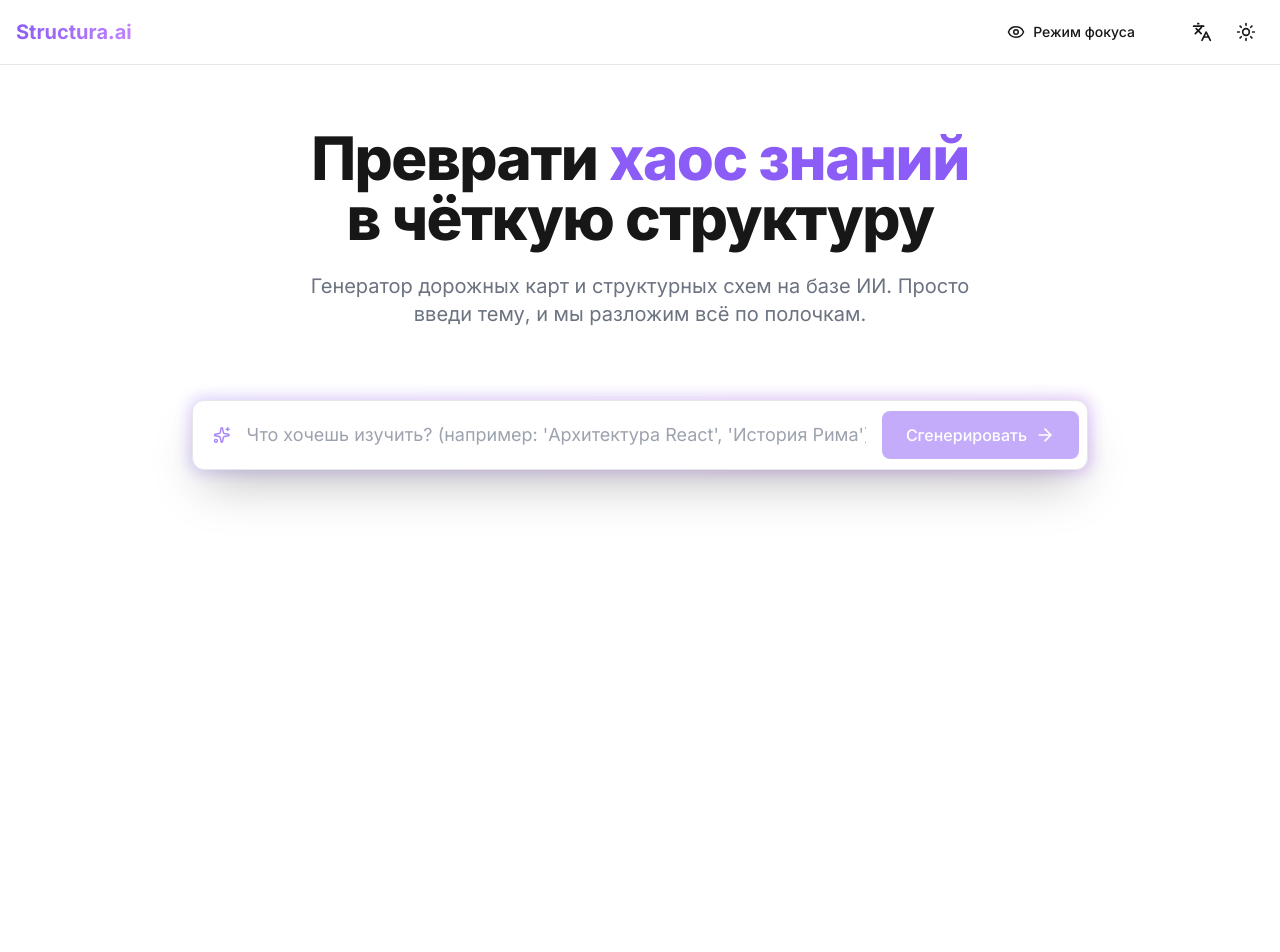
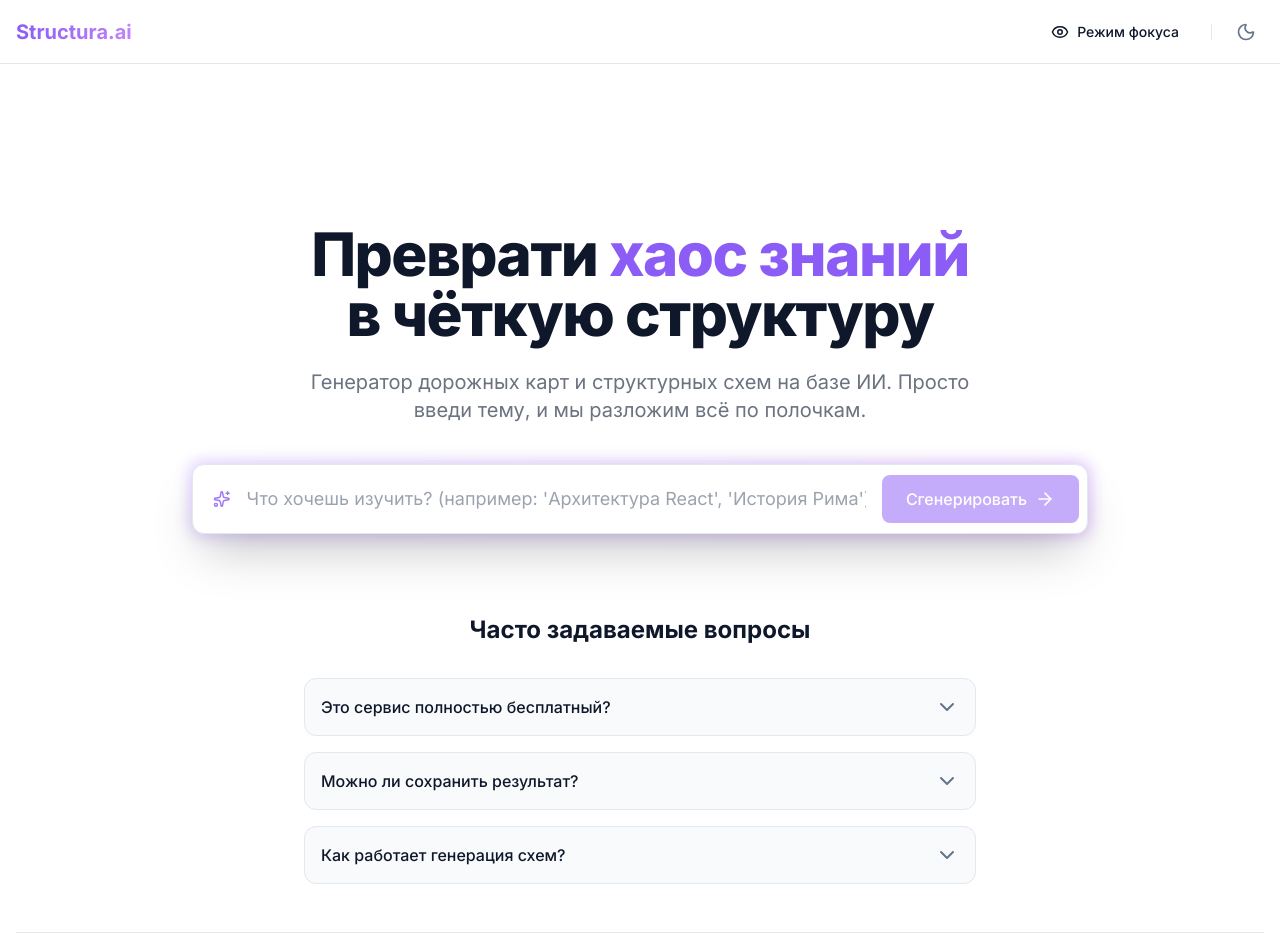
Before and after one commit to Malik-IS-23-05/structure-ai, a Next.js app: page / in a window 1280 px wide. Shown: the top 952 px of the page. Before the commit the page ends 880 px from the top, so only its background shows below. Built offline with nearby package versions, Linux system fonts and the light colour scheme.

Commit message:
UI upgrade: themes, faq, footer and tabs

```diff
--- a/package.json
+++ b/package.json
@@ -15,6 +15,7 @@
     "lucide-react": "^0.562.0",
     "mermaid": "^11.12.2",
     "next": "16.1.4",
+    "next-themes": "^0.4.6",
     "react": "19.2.3",
     "react-dom": "19.2.3",
     "tailwind-merge": "^3.4.0",
--- a/src/app/globals.css
+++ b/src/app/globals.css
@@ -2,21 +2,54 @@
 @tailwind components;
 @tailwind utilities;
 
-:root {
-  --background: #ffffff;
-  --foreground: #171717;
-}
+@layer base {
+  :root {
+    /* === СВЕТЛАЯ ТЕМА (Light Mode) === */
+    --background: #ffffff;       /* Чисто белый фон */
+    --foreground: #0f172a;       /* Темно-синий текст (почти черный) */
 
-@media (prefers-color-scheme: dark) {
-  :root {
-    --background: #0a0a0a;
-    --foreground: #ededed;
+    /* Цвета для рамок и карточек в светлой теме */
+    --card: #f8fafc;             /* Очень светло-серый для блоков */
+    --border: #e2e8f0;           /* Светлая граница */
+    --muted: #f1f5f9;            /* Фон для кнопок/табов */
+    --muted-foreground: #64748b; /* Серый текст */
+  }
+
+  .dark {
+    /* === ТЕМНАЯ ТЕМА (Dark Mode) === */
+    --background: #020617;       /* Глубокий темный фон */
+    --foreground: #f8fafc;       /* Белый текст */
+
+    /* Цвета для рамок и карточек в темной теме */
+    --card: #0f172a;             /* Темно-синий для блоков */
+    --border: #1e293b;           /* Темная граница */
+    --muted: #1e293b;            /* Фон для кнопок/табов */
+    --muted-foreground: #94a3b8; /* Серый текст */
   }
 }
 
 body {
+  /* Применяем переменные */
+  background: var(--background);
   color: var(--foreground);
-  background: var(--background);
   font-family: Arial, Helvetica, sans-serif;
   overflow-x: hidden;
+
+  /* ✨ МАГИЯ: Плавный переход цвета за 0.3 секунды */
+  transition: background-color 0.5s ease, color 0.5s ease;
 }
+
+/* Стили скроллбара */
+::-webkit-scrollbar {
+  width: 8px;
+}
+::-webkit-scrollbar-track {
+  background: transparent;
+}
+::-webkit-scrollbar-thumb {
+  background: #525252;
+  border-radius: 4px;
+}
+::-webkit-scrollbar-thumb:hover {
+  background: #737373;
+}
--- a/src/app/layout.tsx
+++ b/src/app/layout.tsx
@@ -1,8 +1,8 @@
 import type { Metadata } from "next";
 import { Inter } from "next/font/google";
-import "./globals.css"; // <--- Самая важная строка! Она подключает Tailwind
+import "./globals.css";
+import { ThemeProvider } from "@/components/ThemeProvider"; // <--- Импорт
 
-// Настраиваем шрифт Inter с поддержкой кириллицы
 const inter = Inter({ subsets: ["latin", "cyrillic"] });
 
 export const metadata: Metadata = {
@@ -16,9 +16,17 @@ export default function RootLayout({
   children: React.ReactNode;
 }>) {
   return (
-    <html lang="ru">
+    // suppressHydrationWarning важен для темной темы!
+    <html lang="ru" suppressHydrationWarning>
       <body className={inter.className}>
-        {children}
+        <ThemeProvider
+          attribute="class"
+          defaultTheme="system"
+          enableSystem
+          disableTransitionOnChange
+        >
+          {children}
+        </ThemeProvider>
       </body>
     </html>
   );
--- a/src/app/page.tsx
+++ b/src/app/page.tsx
@@ -1,19 +1,24 @@
 import { Header } from "@/components/Header";
 import { Hero } from "@/components/Hero";
-import { WorkArea } from "@/components/WorkArea"; // <--- Импортируем
+import { WorkArea } from "@/components/WorkArea";
+import { FAQ } from "@/components/FAQ";     // <--- Импорт
+import { Footer } from "@/components/Footer"; // <--- Импорт
 
 export default function Home() {
   return (
     <div className="min-h-screen bg-background text-foreground selection:bg-primary/20">
       <Header />
 
-      <main className="container mx-auto px-4 pb-20"> {/* Добавил pb-20 для отступа снизу */}
+      <main className="container mx-auto px-4 pb-10 pt-24">
         <Hero />
 
-        {/* Рабочая область */}
-        <div className="flex flex-col items-center min-h-[50vh] transition-all duration-500 mt-8">
+        <div className="flex flex-col items-center transition-all duration-500">
            <WorkArea />
         </div>
+
+        {/* Добавляем блоки вниз */}
+        <FAQ />
+        <Footer />
       </main>
     </div>
   );
--- /dev/null
+++ b/src/components/FAQ.tsx
@@ -0,0 +1,75 @@
+"use client";
+
+import { useStore } from "@/store/useStore";
+import { motion, AnimatePresence } from "framer-motion";
+import { useState } from "react";
+import { ChevronDown } from "lucide-react";
+import { cn } from "@/lib/utils";
+
+const QUESTIONS = [
+  {
+    question: "Это сервис полностью бесплатный?",
+    answer: "Да, базовый функционал генерации полностью бесплатен. Мы используем эффективные модели ИИ, чтобы предоставлять доступ всем желающим."
+  },
+  {
+    question: "Можно ли сохранить результат?",
+    answer: "Пока что вы можете экспортировать схему в виде PNG (скриншотом) или сохранить текст. В будущем мы добавим личный кабинет."
+  },
+  {
+    question: "Как работает генерация схем?",
+    answer: "Мы используем синтаксис Mermaid.js. ИИ анализирует вашу тему, разбивает её на логические связи и пишет код, который браузер превращает в красивый график."
+  }
+];
+
+export const FAQ = () => {
+  const { isFocusMode } = useStore();
+  const [openIndex, setOpenIndex] = useState<number | null>(null);
+
+  return (
+    <AnimatePresence>
+      {!isFocusMode && (
+        <motion.section
+          initial={{ opacity: 0, y: 20 }}
+          animate={{ opacity: 1, y: 0 }}
+          exit={{ opacity: 0, height: 0, overflow: "hidden" }}
+          transition={{ duration: 0.5 }}
+          className="w-full max-w-2xl mx-auto mt-20"
+        >
+          <h2 className="text-2xl font-bold text-center mb-8">Часто задаваемые вопросы</h2>
+          <div className="space-y-4">
+            {QUESTIONS.map((q, i) => (
+              <div key={i} className="border border-border rounded-xl bg-card overflow-hidden">
+                <button
+                  onClick={() => setOpenIndex(openIndex === i ? null : i)}
+                  className="w-full flex items-center justify-between p-4 text-left font-medium hover:bg-muted/50 transition-colors"
+                >
+                  {q.question}
+                  <ChevronDown
+                    className={cn(
+                      "transition-transform duration-200 text-muted-foreground",
+                      openIndex === i && "rotate-180"
+                    )}
+                  />
+                </button>
+                <AnimatePresence>
+                  {openIndex === i && (
+                    <motion.div
+                      initial={{ height: 0 }}
+                      animate={{ height: "auto" }}
+                      exit={{ height: 0 }}
+                      className="overflow-hidden"
+                    >
+                      <div className="p-4 pt-0 text-muted-foreground text-sm leading-relaxed border-t border-border/50">
+                        {q.answer}
+                      </div>
+                    </motion.div>
+                  )}
+                </AnimatePresence>
+              </div>
+            ))}
+          </div>
+        </motion.section>
+      )}
+    </AnimatePresence>
+  );
+};
--- /dev/null
+++ b/src/components/Footer.tsx
@@ -0,0 +1,25 @@
+"use client";
+
+import { useStore } from "@/store/useStore";
+import { motion, AnimatePresence } from "framer-motion";
+
+export const Footer = () => {
+  const { isFocusMode } = useStore();
+
+  return (
+    <AnimatePresence>
+      {!isFocusMode && (
+        <motion.footer
+          initial={{ opacity: 0 }}
+          animate={{ opacity: 1 }}
+          exit={{ opacity: 0 }}
+          className="w-full text-center py-8 mt-12 border-t border-border/40"
+        >
+          <p className="text-sm text-muted-foreground">
+            © 2025 Structura.ai - Бесплатный инструмент для структурирования знаний.
+          </p>
+        </motion.footer>
+      )}
+    </AnimatePresence>
+  );
+};
--- a/src/components/Header.tsx
+++ b/src/components/Header.tsx
@@ -2,28 +2,38 @@
 
 import { useStore } from "@/store/useStore";
 import { motion } from "framer-motion";
-import { Eye, EyeOff, Languages, Moon, Sun } from "lucide-react";
-import { useState } from "react";
+import { Eye, EyeOff, Moon, Sun } from "lucide-react";
+import { useTheme } from "next-themes"; // <--- Хук темы
+import { useEffect, useState } from "react"; // Нужен для избежания ошибок гидратации
 import { cn } from "@/lib/utils";
 
 export const Header = () => {
   const { isFocusMode, toggleFocusMode } = useStore();
-  const [isDark, setIsDark] = useState(false);
+  const { theme, setTheme } = useTheme();
+  const [mounted, setMounted] = useState(false);
+
+  // Ждем, пока компонент смонтируется на клиенте
+  useEffect(() => {
+    setMounted(true);
+  }, []);
 
   return (
     <motion.header
       initial={{ y: -100 }}
       animate={{ y: 0 }}
-      className="fixed top-0 left-0 right-0 z-50 border-b border-border/40 bg-background/80 backdrop-blur-md"
+      className="fixed top-0 left-0 right-0 z-50 border-b border-border/40 bg-background/80 backdrop-blur-md h-16"
     >
-      <div className="container mx-auto flex h-16 items-center justify-between px-4">
+      <div className="container mx-auto flex h-full items-center justify-between px-4">
+        {/* Логотип */}
         <div className="flex items-center gap-2">
           <span className="text-xl font-bold bg-gradient-to-r from-primary to-purple-400 bg-clip-text text-transparent">
             Structura.ai
           </span>
         </div>
 
+        {/* Правая часть */}
         <div className="flex items-center gap-2">
+          {/* Кнопка фокуса */}
           <button
             onClick={toggleFocusMode}
             className={cn(
@@ -41,16 +51,15 @@ export const Header = () => {
 
           <div className="h-4 w-[1px] bg-border mx-2" />
 
-          <button className="p-2 hover:bg-accent rounded-full transition-colors text-muted-foreground hover:text-foreground">
-            <Languages size={20} />
-          </button>
-
-          <button
-            onClick={() => setIsDark(!isDark)}
-            className="p-2 hover:bg-accent rounded-full transition-colors text-muted-foreground hover:text-foreground"
-          >
-            {isDark ? <Moon size={20} /> : <Sun size={20} />}
-          </button>
+          {/* Кнопка темы (Рендерим только после маунта, чтобы иконка была верной) */}
+          {mounted && (
+            <button
+              onClick={() => setTheme(theme === "dark" ? "light" : "dark")}
+              className="p-2 hover:bg-accent rounded-full transition-colors text-muted-foreground hover:text-foreground"
+            >
+              {theme === "dark" ? <Sun size={20} /> : <Moon size={20} />}
+            </button>
+          )}
         </div>
       </div>
     </motion.header>
--- /dev/null
+++ b/src/components/ThemeProvider.tsx
@@ -0,0 +1,8 @@
+"use client";
+
+import * as React from "react";
+import { ThemeProvider as NextThemesProvider } from "next-themes";
+
+export function ThemeProvider({ children, ...props }: React.ComponentProps<typeof NextThemesProvider>) {
+  return <NextThemesProvider {...props}>{children}</NextThemesProvider>;
+}
--- a/tailwind.config.ts
+++ b/tailwind.config.ts
@@ -16,13 +16,19 @@ const config: Config = {
     extend: {
       // 3. COLORS: Добавляем твои кастомные цвета
       colors: {
-        background: "var(--background)", // Берет цвет из globals.css
-        foreground: "var(--foreground)", // Берет цвет из globals.css
-        // Твой фирменный фиолетовый цвет
+        background: "var(--background)",
+        foreground: "var(--foreground)",
+        border: "var(--border)",       // <--- Добавили
+        muted: {                       // <--- Добавили
+          DEFAULT: "var(--muted)",
+          foreground: "var(--muted-foreground)",
+        },
+        card: "var(--card)",           // <--- Добавили
+
         primary: {
-          DEFAULT: "#8b5cf6", // Класс: bg-primary или text-primary
-          hover: "#7c3aed",   // Класс: hover:bg-primary-hover
-          foreground: "#ffffff" // Цвет текста на фиолетовом фоне
+          DEFAULT: "#8b5cf6",
+          hover: "#7c3aed",
+          foreground: "#ffffff"
         }
       },
     },
```
Also changed, not shown: src/components/WorkArea.tsx (+27 -12 lines), 1 other file (tests, documents, lock files or other folders).
